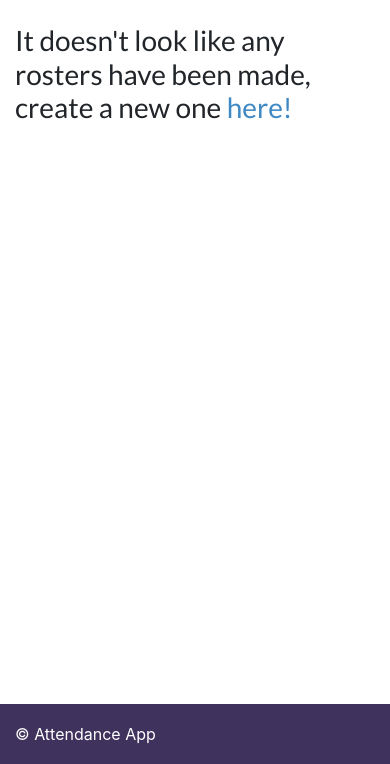
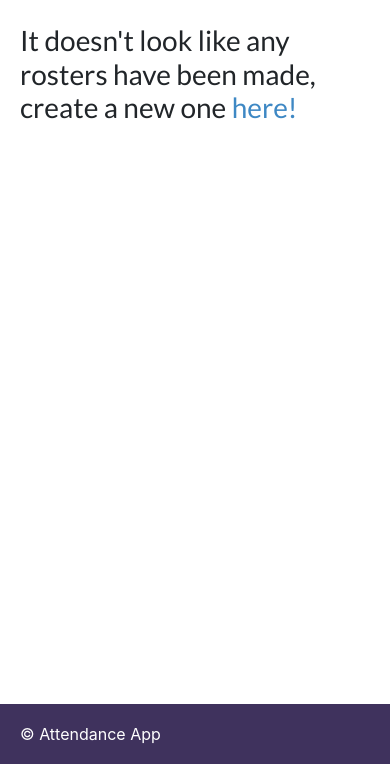
Before and after one commit to jjames1011/attendenceapp, a Flask app: page /list_rosters in a window 390 px wide. Shown: the part 80-844 px from the top of the page. Run offline with Flask 2, Linux system fonts and the light colour scheme; the visitor is signed in with stand-in values (Sample User, id 1); data that the repository does not hold is empty; some libraries are stand-ins or nearby versions.

Commit message:
Added padding for mobile, indented list_rosters and list_students for usability on mobile

```diff
--- a/static/css/styles.css
+++ b/static/css/styles.css
@@ -229,4 +229,10 @@ input[type=checkbox] {
         padding-right: 1rem;
     }
 
+    .container {
+        padding-left: 20px;
+        padding-right: 20px;
+    }
+
+
 }
--- a/templates/list_rosters.html
+++ b/templates/list_rosters.html
@@ -1,7 +1,7 @@
 {% extends "base.html" %} {% block content %} {% if rosters %}
 <h1>Select a class:</h1> {% for roster in rosters %}
 <a href='/single_roster?roster_id={{roster.id}}'>
-    <p>{{ roster.course_name }}</p>
+    <p class="pl-4">{{ roster.course_name }}</p>
 </a>
 {% endfor %}
 
--- a/templates/list_students.html
+++ b/templates/list_students.html
@@ -1,9 +1,9 @@
 {% extends "base.html" %} {% block content %} {% if students %}
 <h1>All Students:</h1> {% for student in students %}
 <a href='/student_profile?student_id={{student.id}}'>
-  <p>{{ student.last_name + ', ' + student.first_name }}</p>
+    <p class="pl-4">{{ student.last_name + ', ' + student.first_name }}</p>
 </a>
 {% endfor %}
 <p>
-  <a href="/add_student" class="btn btn-outline-info">Add a Student</a> </p> {% else %}
+    <a href="/add_student" class="btn btn-outline-info">Add a Student</a> </p> {% else %}
 <h3>It doesn't look like any students have been added, add students at <a href='/add_student'>here!</a></h3> {% endif %} {% endblock %}
```
